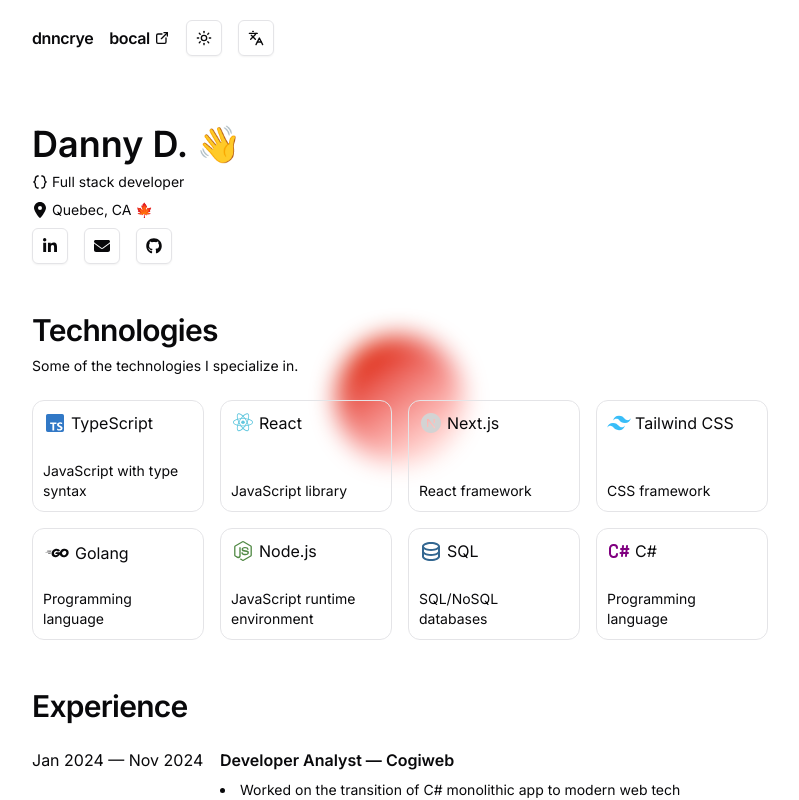
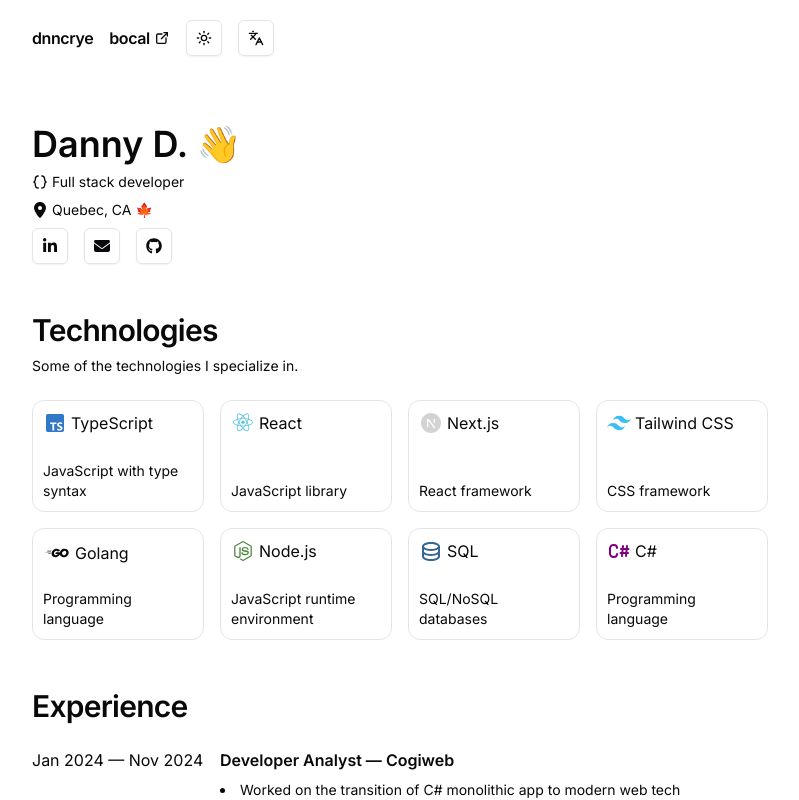
Before and after one commit to mtlaso/portfolio, a Next.js app: page /en in a window 1280 px wide. Shown: the top 800 px of the page, without its empty margins (240-1039 px from the left). Built offline with nearby package versions, Linux system fonts and the light colour scheme.

Commit message:
refactor: retirer blob qui suit le curseur

```diff
--- a/src/app/[locale]/page.tsx
+++ b/src/app/[locale]/page.tsx
@@ -1,4 +1,3 @@
-import { BlobFollowingCursor } from "@/app/[locale]/ui/index/blob-following-curor";
 import { HeroSection } from "@/app/[locale]/ui/index/hero-section/hero-section";
 import { LinksSection } from "@/app/[locale]/ui/index/links-section/links-section";
 import { NavBar } from "@/app/[locale]/ui/index/nav-bar";
@@ -36,7 +35,6 @@
 						{el.el()}
 					</BlurFade>
 				))}
-				<BlobFollowingCursor />
 			</main>
 		</>
 	);
--- a/src/app/[locale]/ui/index/blob-following-curor.tsx
+++ /dev/null
@@ -1,53 +0,0 @@
-"use client";
-
-import { useEffect, useRef, useState } from "react";
-
-export function BlobFollowingCursor(): React.JSX.Element {
-	const ref = useRef<HTMLDivElement>(null);
-	const [isLoaded, setIsLoaded] = useState(false);
-
-	useEffect(() => {
-		// wait 500ms before starting the animation
-		setTimeout(() => {
-			setIsLoaded(true);
-		}, 500);
-
-		const onMouseMove = (e: MouseEvent): void => {
-			if (ref.current) {
-				ref.current.animate(
-					{
-						left: `${e.clientX}px`,
-						top: `${e.clientY}px`,
-					},
-					{
-						duration: 3000,
-						fill: "forwards",
-					},
-				);
-			}
-		};
-
-		document.addEventListener("mousemove", onMouseMove);
-
-		return (): void => {
-			document.removeEventListener("mousemove", onMouseMove);
-		};
-	}, []);
-
-	if (!isLoaded) {
-		return <></>;
-	}
-
-	return (
-		<>
-			<div
-				ref={ref}
-				className="fixed top-[50%] left-[50%] -translate-x-1/2 -translate-y-1/2
-          rounded-full h-32 -z-10 bg-blend-multiply
-          bg-linear-to-b from-purple-200 to-purple-700 dark:from-purple-700 from-10% dark:to-zinc-900
-          animate-blob aspect-square"
-			/>
-			<div className="fixed inset-0 -z-10 backdrop-blur-md backdrop-hue-rotate-90 dark:hue-rotate-180" />
-		</>
-	);
-}
```
